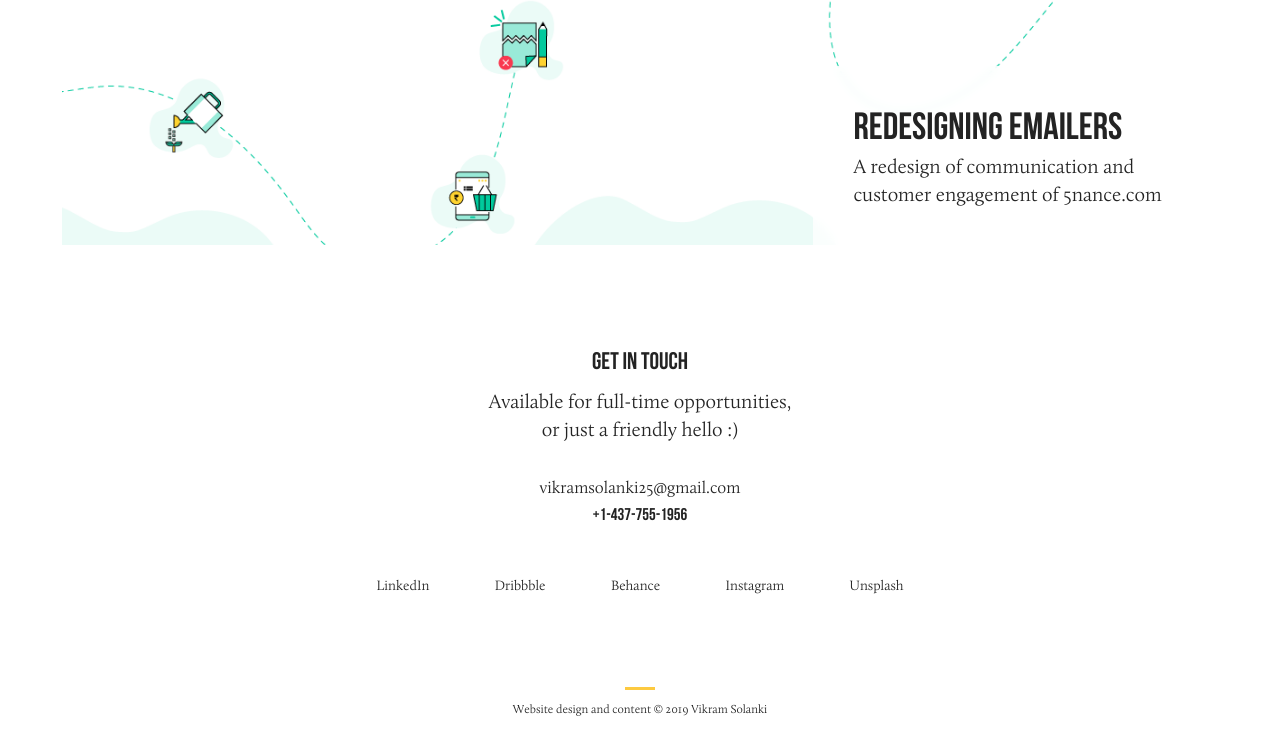
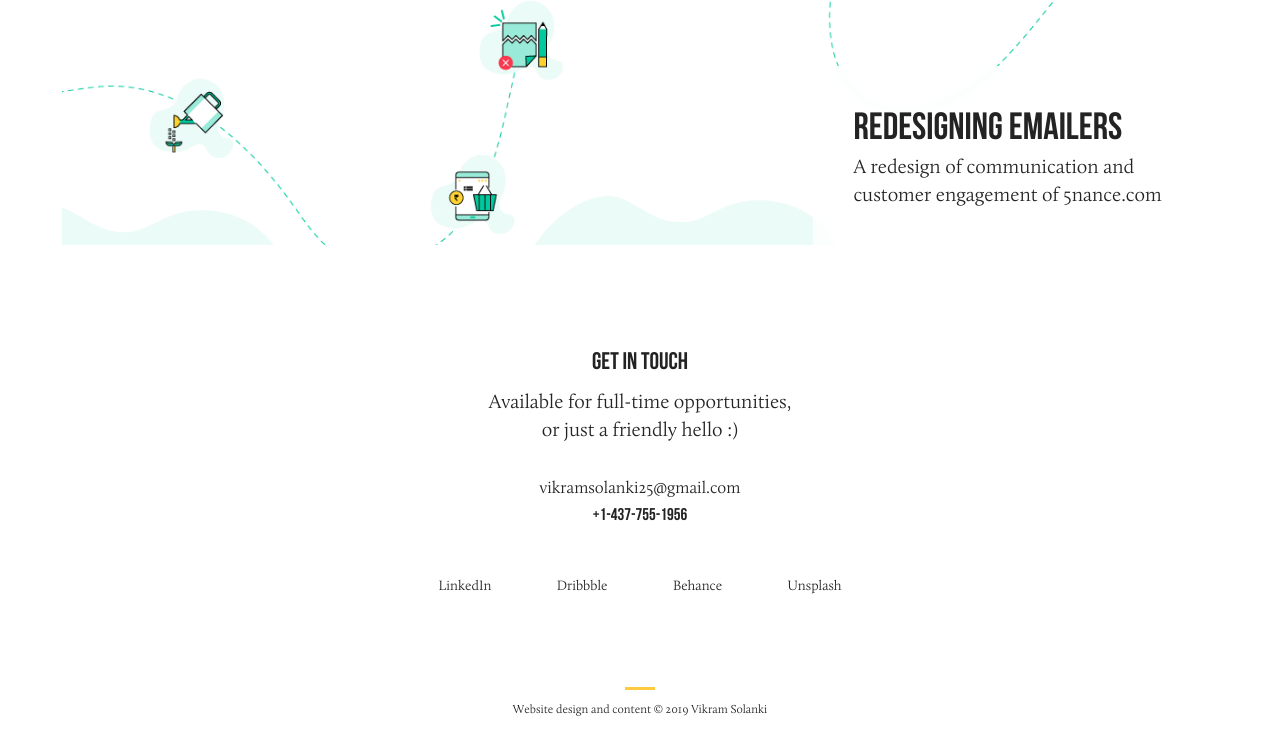
Before and after one commit to vikramsolanki25/portfolio, a plain HTML site: page index.html in a window 1280 px wide. Shown: the part 2040-2789 px from the top of the page. Drawn offline with nearby package versions, Linux system fonts and the light colour scheme.

Commit message:
Update index.html

```diff
--- a/index.html
+++ b/index.html
@@ -113,7 +113,6 @@
 			<li><a href="https://in.linkedin.com/in/vikram-solanki">LinkedIn</a></li>
 			<li><a href="https://dribbble.com/vikramsolanki25">Dribbble</a></li>
 			<li><a href="https://www.behance.net/vikramsolanki25">Behance</a></li>
-			<li><a href="https://www.instagram.com/everything.ux/">Instagram</a></li>
 			<li><a href="https://unsplash.com/@vikramsolanki25">Unsplash</a></li>
 		</ul>
 		<p class="tiny disclaimer top-border">Website design and content © 2019 Vikram Solanki</p>
```
